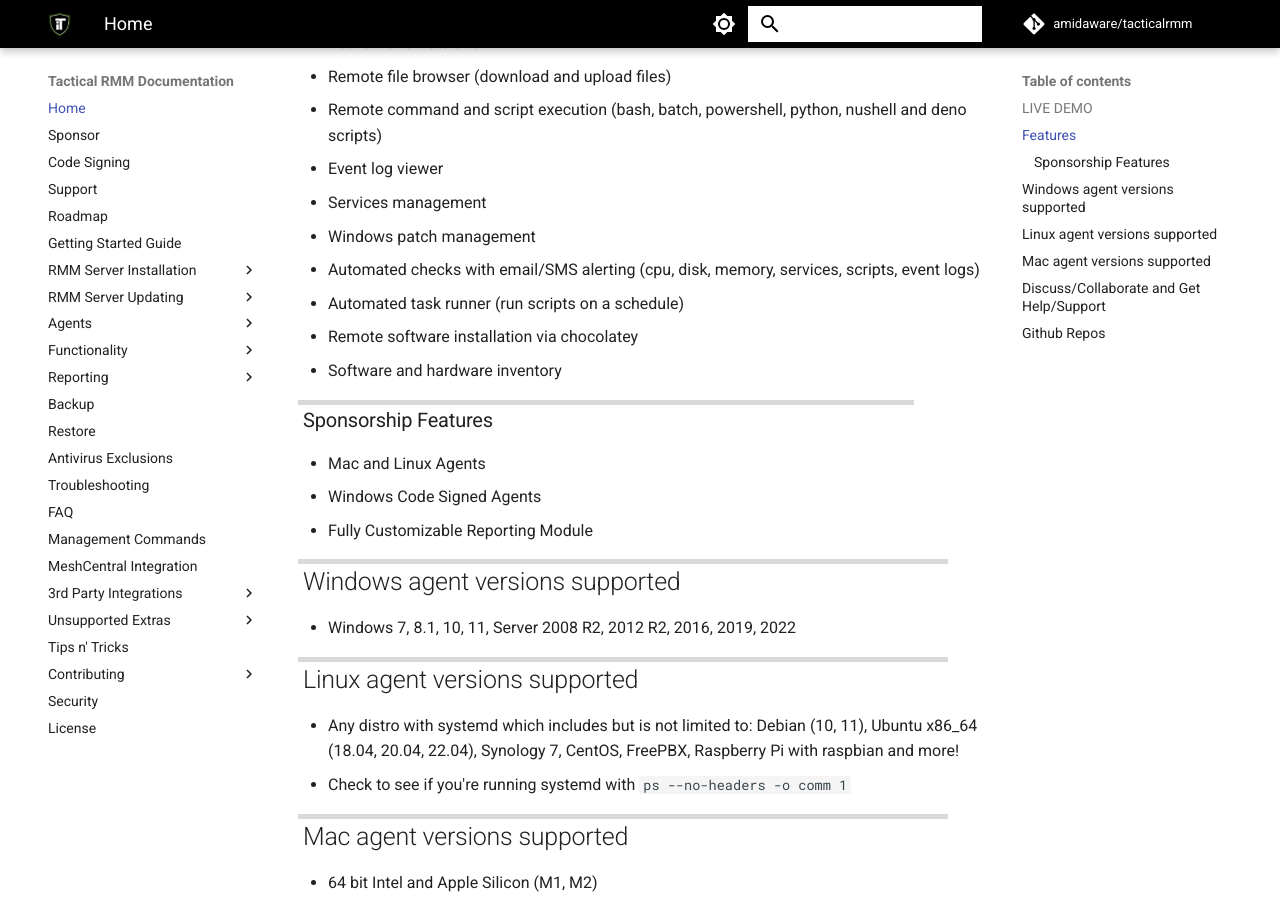
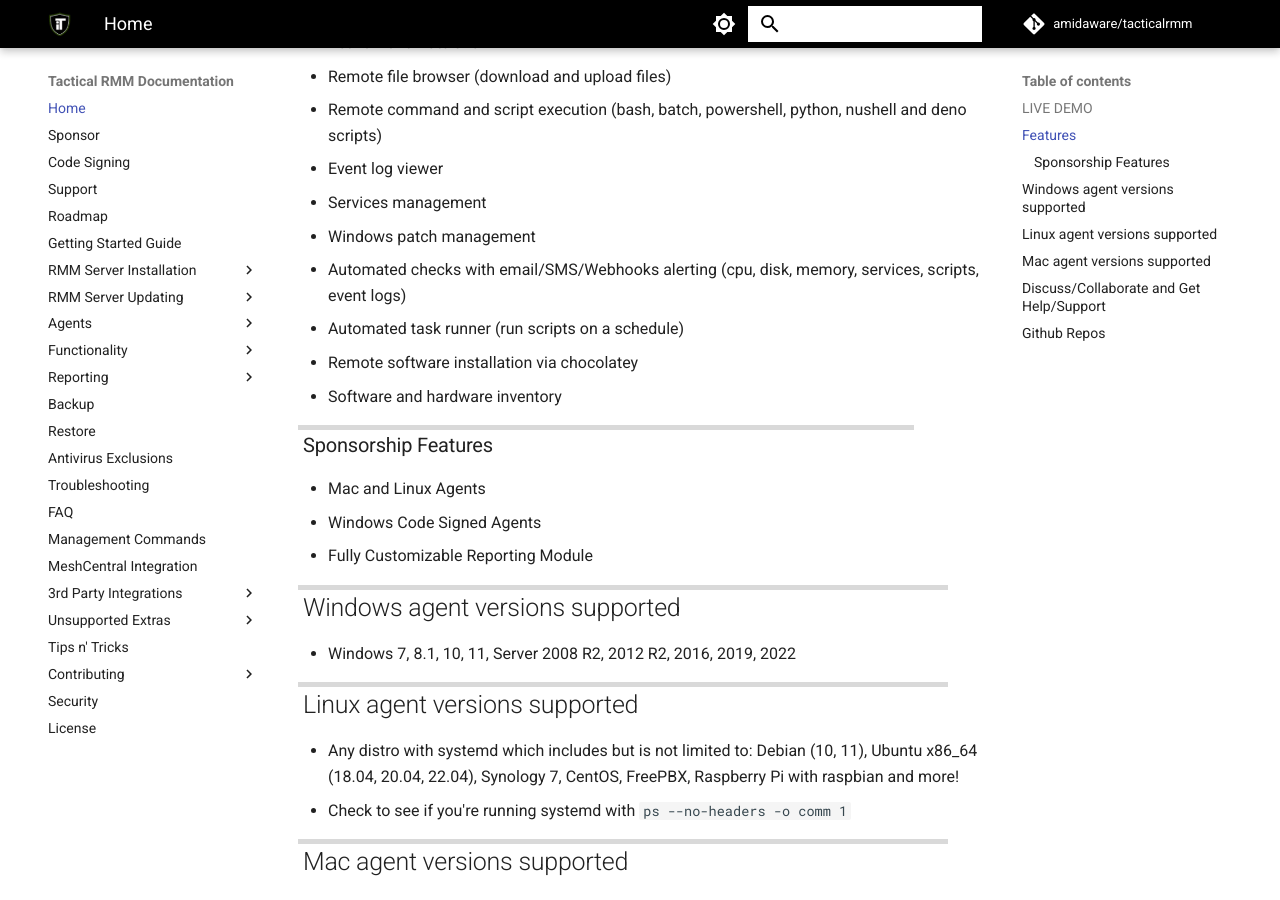
Before and after one commit to amidaware/trmm-docs, an MkDocs documentation site: the page built from docs/index.md, in a window 1280 px wide and 900 px high, scrolled down 426 px. Built offline with MkDocs 1.6.1 and Material for MkDocs 9.7.7, drawn with Linux system fonts in a browser that asks for light colours; comment, search, counter and statistics services are not loaded.

Commit message:
add webhooks to readme

```diff
--- a/docs/index.md
+++ b/docs/index.md
@@ -18,7 +18,7 @@
 - Event log viewer
 - Services management
 - Windows patch management
-- Automated checks with email/SMS alerting (cpu, disk, memory, services, scripts, event logs)
+- Automated checks with email/SMS/Webhooks alerting (cpu, disk, memory, services, scripts, event logs)
 - Automated task runner (run scripts on a schedule)
 - Remote software installation via chocolatey
 - Software and hardware inventory
```
